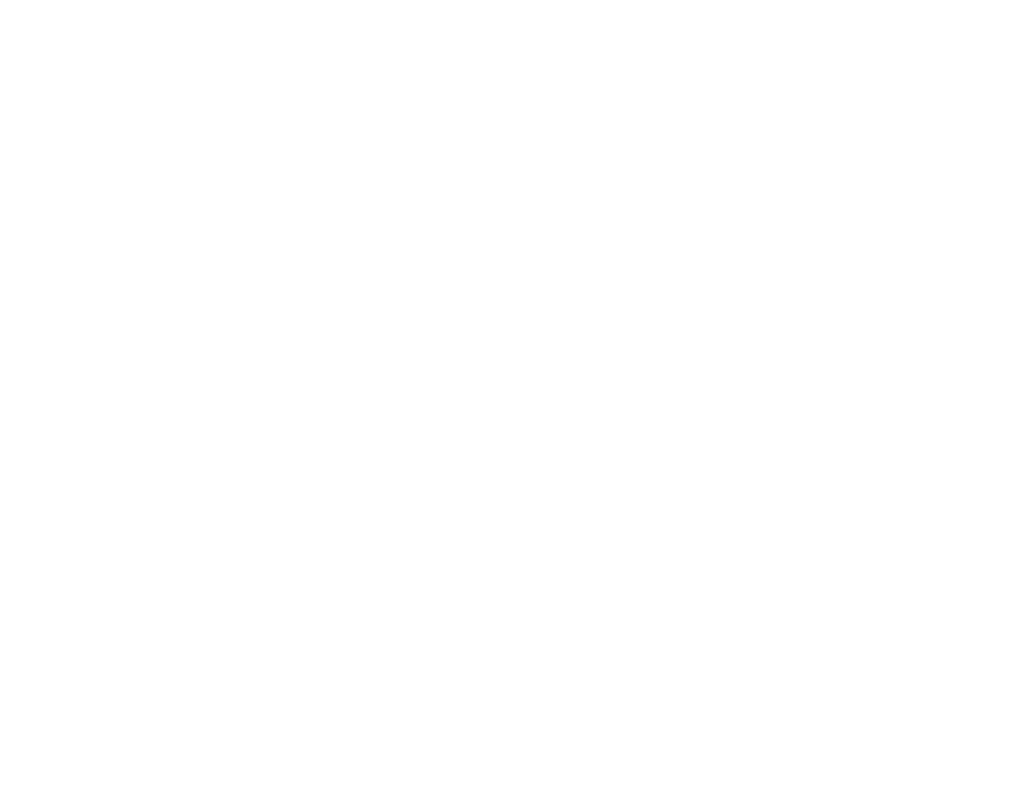
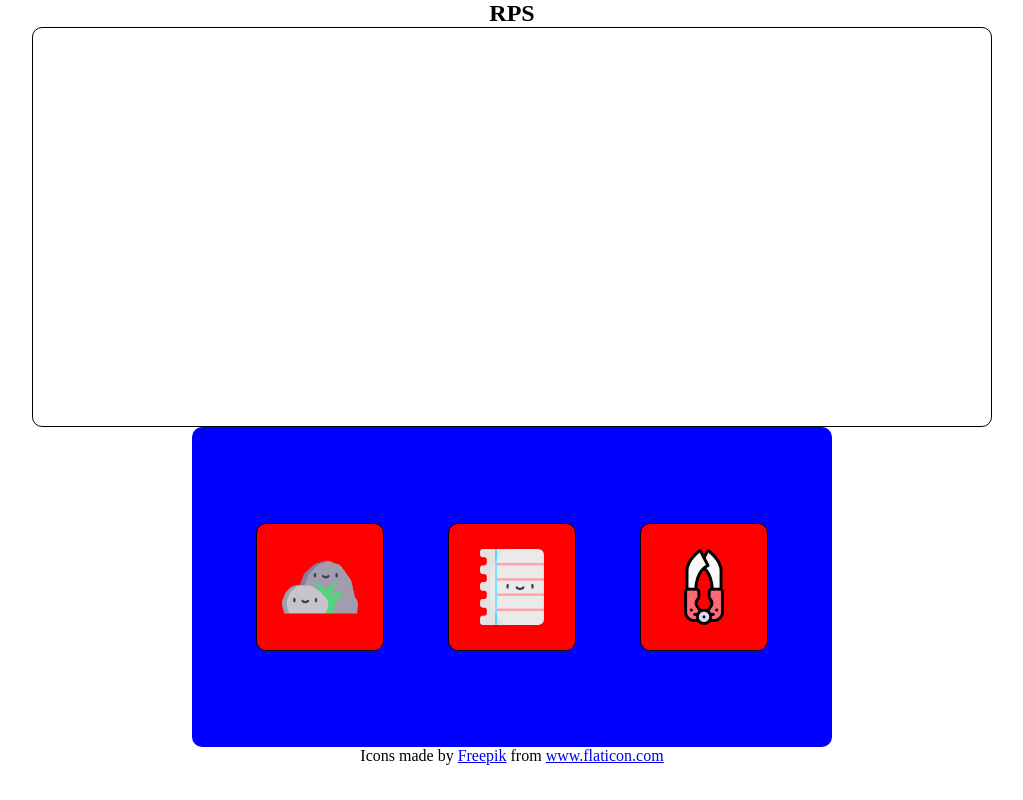
Before and after one commit to ykurebayashi/RPS-Game, a plain HTML site: page index.html in a window 1280 px wide. Shown: the whole page, without its empty margins (128-1151 px from the left). Drawn offline with Linux system fonts and the light colour scheme.

Commit message:
Visual changes
- Added select buttons.
- Added images for the buttons.
- Added header.
- Added style for the buttons.

```diff
--- a/index.html
+++ b/index.html
@@ -8,6 +8,15 @@
     <title>RPS</title>
 </head>
 <body>
+    <h2>RPS</h2>
+    <div class="playground">
 
-</body>
+    </div>
+    <div class="play-options">
+       <img src="rocks.png" alt="" class="opt-img">
+       <img src="paper.png" alt="" class="opt-img">
+       <img src="scissors.png" alt="" class="opt-img">
+    </div>
+
+    <div>Icons made by <a href="https://www.freepik.com" title="Freepik">Freepik</a> from <a href="https://www.flaticon.com/" title="Flaticon">www.flaticon.com</a></div>
 </html>
--- a/style.css
+++ b/style.css
@@ -0,0 +1,39 @@
+* {
+    box-sizing: border-box;
+    margin: 0;
+    padding: 0;
+}
+
+body {
+    display: flex;
+    flex-direction: column;
+    justify-content: center;
+    align-items: center;
+}
+
+.playground {
+    width: 75%;
+    height: 50vh;
+    border-radius: 10px;
+    border: 1px solid black;
+}
+
+.play-options {
+    background-color: blue;
+    width: 50%;
+    height: 40vh;
+    display: flex;
+    justify-content: center;
+    align-items: center;
+    border-radius: 10px;
+}
+
+.opt-img {
+    margin: 5%;
+    width: 20%;
+    border: 1px solid black;
+    border-radius: 10px;
+    padding: 25px;
+    background-color: red;
+    cursor: pointer;
+}
```
Also changed, not shown: paper.png (added), rocks.png (added), scissors.png (added).
